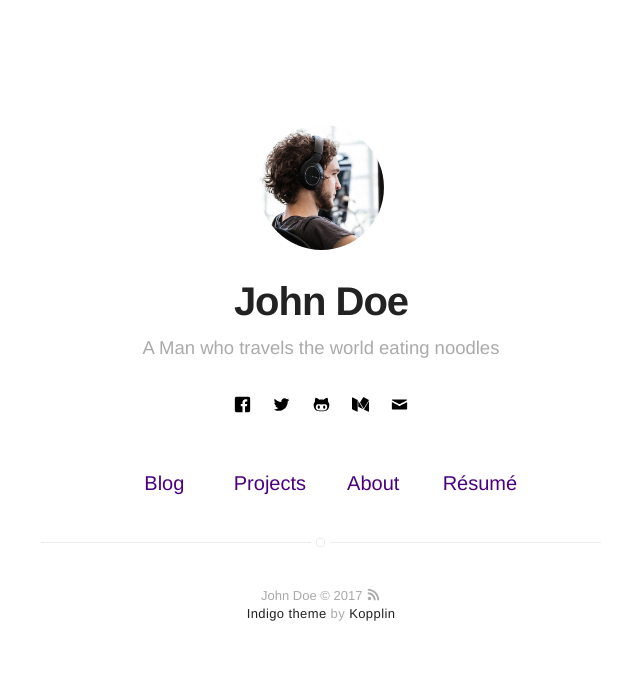
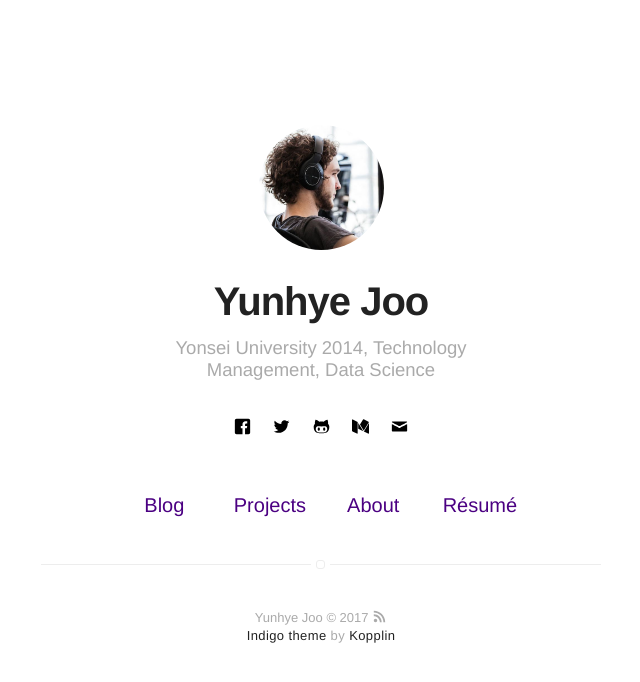
Before and after one commit to yunnne/yunne, a Jekyll site: the page built from index.html, in a window 1280 px wide. Shown: the top 682 px of the page, without its empty margins (319-959 px from the left). Built offline with Jekyll 4.4.1, drawn with Linux system fonts in a browser that asks for light colours.

Commit message:
My first commit

```diff
--- a/_config.yml
+++ b/_config.yml
@@ -1,9 +1,9 @@
 # main text of home
-name: John Doe
-bio: A Man who travels the world eating noodles
+name: Yunhye Joo
+bio: Yonsei University 2014, Technology Management, Data Science
 
 # twitter summary info
-description: A blog about technology and stuff related
+description: A blog about my projects, daily life, travel,
 
 # if it's an external image, update below for true
 # better with square images
@@ -16,7 +16,7 @@ resume: true
 resume-external: true
 resume-url: https://google.com/?q=my+resume
 
-url: https://koppl.in/indigo
+url: https://yunnne.github.io/yunne/
 # your url: http://USERNAME.github.io
 
 permalink: /:title/
@@ -52,19 +52,6 @@ medium: medium
 # lanyrd: mylanyrd
 email: myemail@gmail.com
 
-authors:
-    johndoe:
-        name: John Doe
-        bio: A Man who travels the world eating noodles
-        external-image: false
-        picture: assets/images/profile.jpg
-        twitter: johndoe
-    jamesfoster:
-        name: James Foster
-        bio: A Man who develops software with coffee
-        external-image: false
-        picture: assets/images/james.jpg
-        twitter: jamesfoster
 
 # do you want a larger site? change the option below
 # options: [normal, large] | default: normal
```
